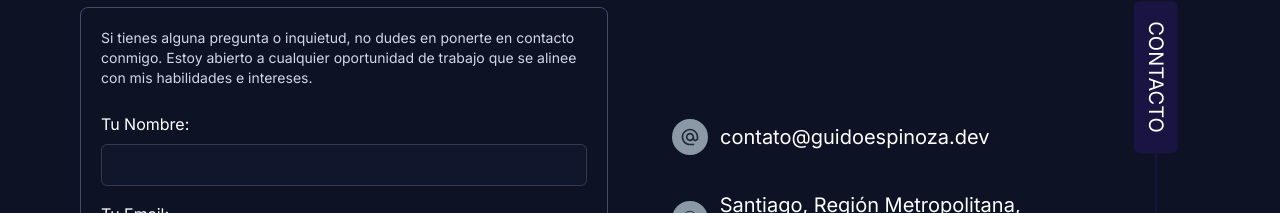
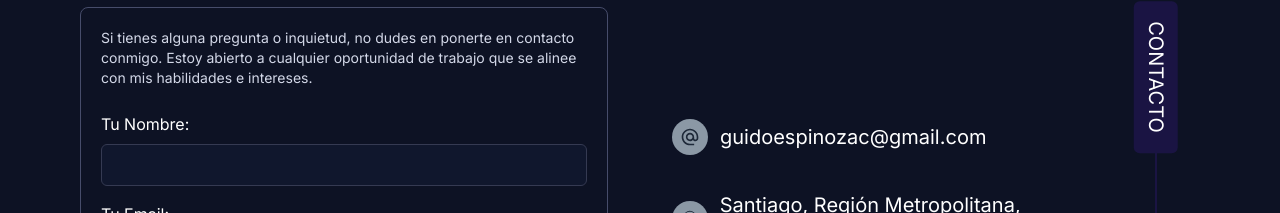
Before and after one commit to GuidoEspinoza/Developer-Portfolio, a Next.js app: page / in a window 1280 px wide. Shown: the part 4330-4543 px from the top of the page. Built offline with nearby package versions, Linux system fonts and the light colour scheme.

Commit message:
fix: actualizar dirección de correo electrónico en la sección de contacto

```diff
--- a/app/components/homepage/contact-section/ContactSection.tsx
+++ b/app/components/homepage/contact-section/ContactSection.tsx
@@ -24,7 +24,7 @@ function ContactSection() {
                                 className="bg-[#8b98a5] p-2 rounded-full hover:bg-[#16f2b3] hover:scale-110 transition-all duration-300 text-gray-800 cursor-pointer"
                                 size={36}
                             />
-                            <span>contato@guidoespinoza.dev</span>
+                            <span>guidoespinozac@gmail.com</span>
                         </p>
                         <p className="text-sm md:text-xl flex items-center gap-3">
                             <CiLocationOn
```
